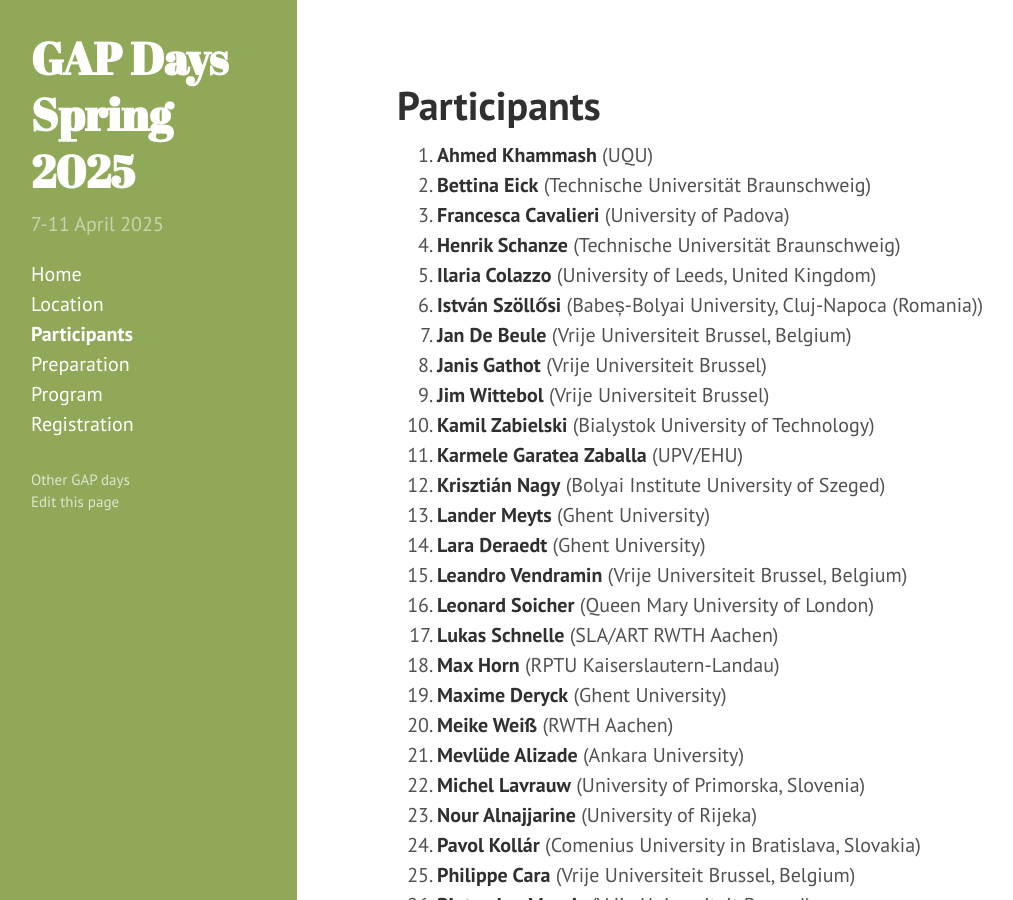
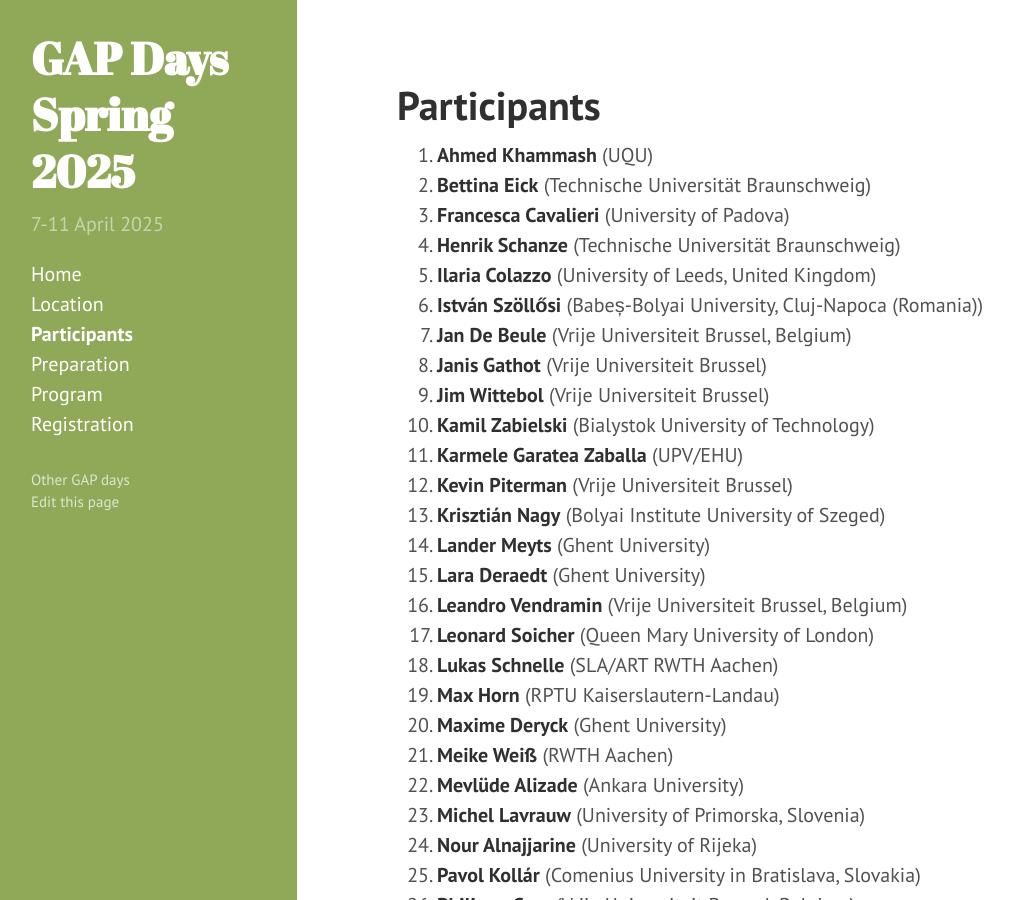
Before and after one commit to gapdays/gapdays2025-spring, a Jekyll site: the page built from participants.md, in a window 1280 px wide and 900 px high. Shown: the whole window, without its empty margins (3-1016 px from the left). Built offline with Jekyll 4.4.1, drawn with Linux system fonts in a browser that asks for light colours.

Commit message:
uupdated participants

```diff
--- a/participants.md
+++ b/participants.md
@@ -38,6 +38,7 @@ participants:
   - {name: Lara Deraedt, affiliation: "Ghent University"}
   - {name: Rhys Evans, affiliation: "IMFM"}
   - {name: Jim Wittebol, affiliation: "Vrije Universiteit Brussel"}
+  - {name: Kevin Piterman, affiliation: "Vrije Universiteit Brussel"}
   - {name: Maxime Deryck, affiliation: "Ghent University"}
   - {name: Lander Meyts, affiliation: "Ghent University"}
   - {name: Krisztián Nagy, affiliation: "Bolyai Institute University of Szeged"}
```
